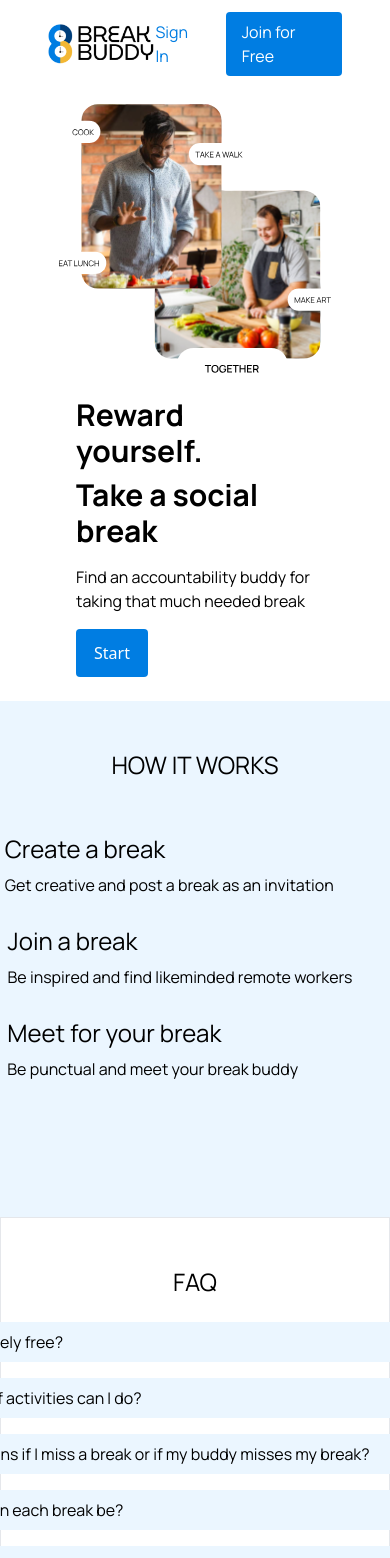
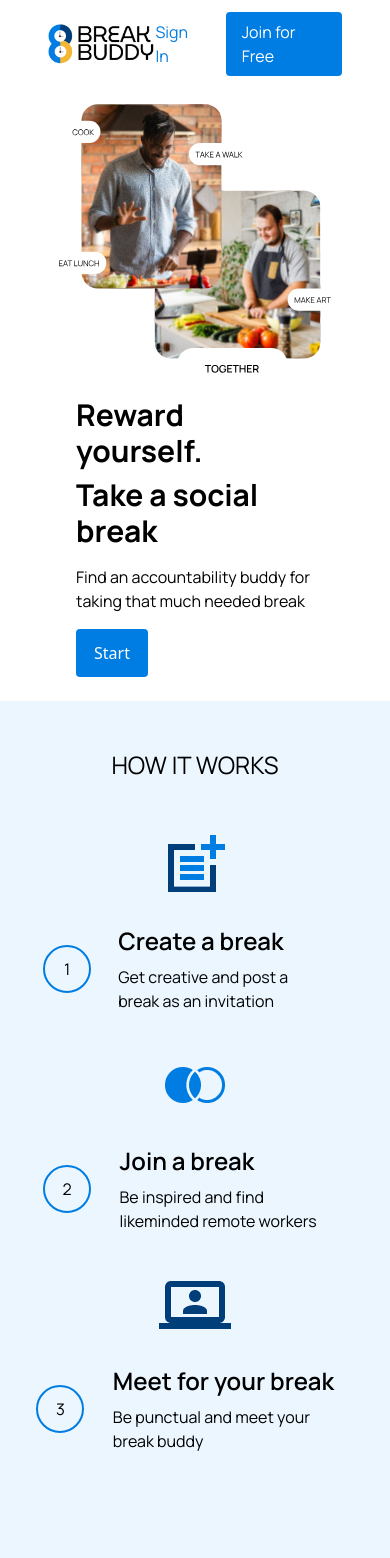
Before and after one commit to Break-Buddy/Break-Buddy-React, a React (Vite) app: page / in a window 390 px wide. Shown: the top 1558 px of the page. Built offline with nearby package versions, Linux system fonts and the light colour scheme; the HTML template or start-up script is replaced by a standard one.

Commit message:
adjusted for mobile view

```diff
--- a/src/components/HowItWorks.jsx
+++ b/src/components/HowItWorks.jsx
@@ -28,18 +28,23 @@ function HowItWorks() {
     <div className="pt-12 pb-28 flex justify-center bg-[#EBF6FF]">
       <div className="flex flex-col justify-center items-center w-fit px-12 gap-12">
         <h2>HOW IT WORKS</h2>
-        <div className="flex flex-col gap-5">
+        <div className="flex flex-col gap-9 md:gap-5">
           {instructions.map((instruction, i) => (
-            <div key={i} className="flex items-center gap-11">
-              <div className="relative flex justify-center items-center">
-                <span className="absolute rounded-full border-[#007DE2] border-2 w-12 h-12"></span>
-                <h3>{instruction.number}</h3>
+            <div
+              key={i}
+              className="flex flex-col-reverse md:flex-row items-center gap-6 md:gap-11"
+            >
+              <div className="flex gap-12">
+                <div className="relative flex justify-center items-center">
+                  <span className="absolute rounded-full border-[#007DE2] border-2 w-12 h-12"></span>
+                  <h3>{instruction.number}</h3>
+                </div>
+                <div className="flex flex-col gap-2">
+                  <h2 className="font-semibold">{instruction.title}</h2>
+                  <h3 className="w-52 md:w-96">{instruction.text}</h3>
+                </div>
               </div>
-              <div className="flex flex-col gap-2">
-                <h2>{instruction.title}</h2>
-                <h3 className="w-96">{instruction.text}</h3>
-              </div>
-              <img src={instruction.icon}></img>
+              <img className="" src={instruction.icon}></img>
             </div>
           ))}
           <div>
```
